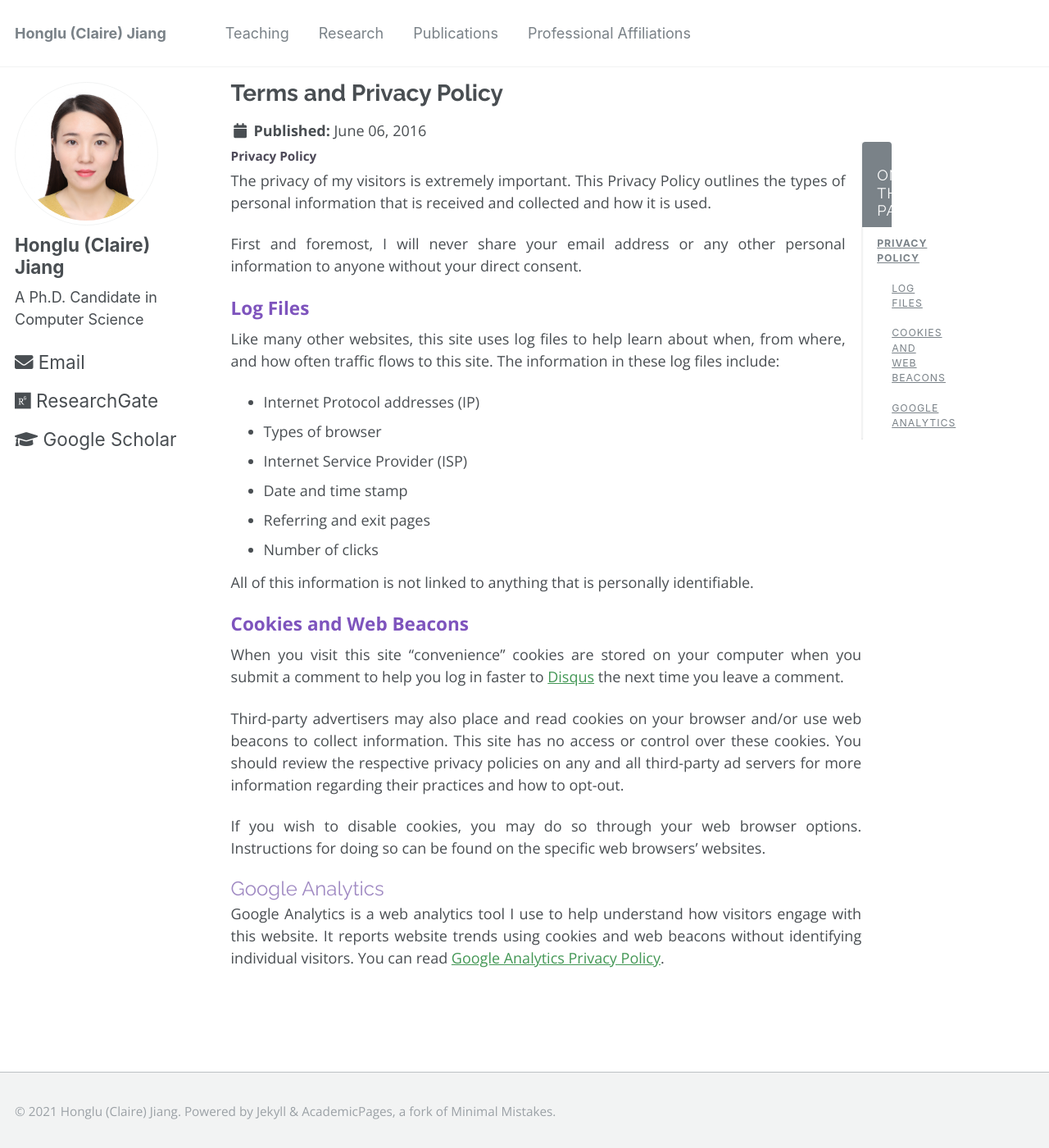
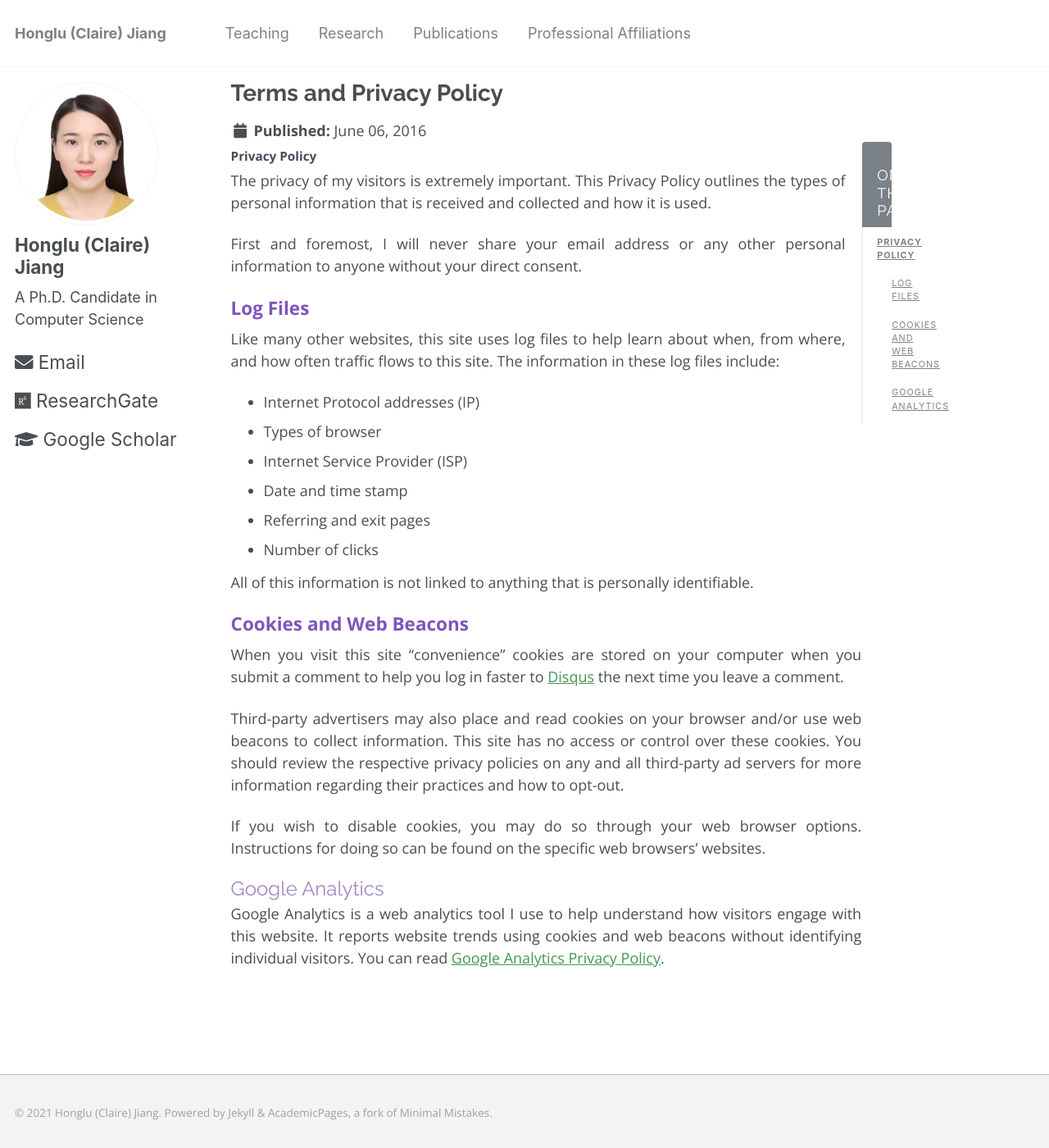
Before and after one commit to hljiang0720/hljiang.github.io, a Jekyll site: the page built from _pages/terms.md, in a window 1280 px wide and 1400 px high. Shown: the whole window at 82% size. Built offline with Jekyll 4.4.1, drawn with Linux system fonts in a browser that asks for light colours.

Commit message:
Update _variables.scss

```diff
--- a/_sass/_variables.scss
+++ b/_sass/_variables.scss
@@ -39,7 +39,7 @@ $type-size-3                : 1.563em;  // ~25.008px
 $type-size-4                : 1.25em;   // ~20px
 $type-size-5                : 1.25em;      // ~16px
 $type-size-6                : 1em;   // ~16px
-$type-size-7                : 0.85em; // ~14px
+$type-size-7                : 0.75em; // ~14px
 $type-size-8                : 0.85em;  // ~12px
 
 
```
